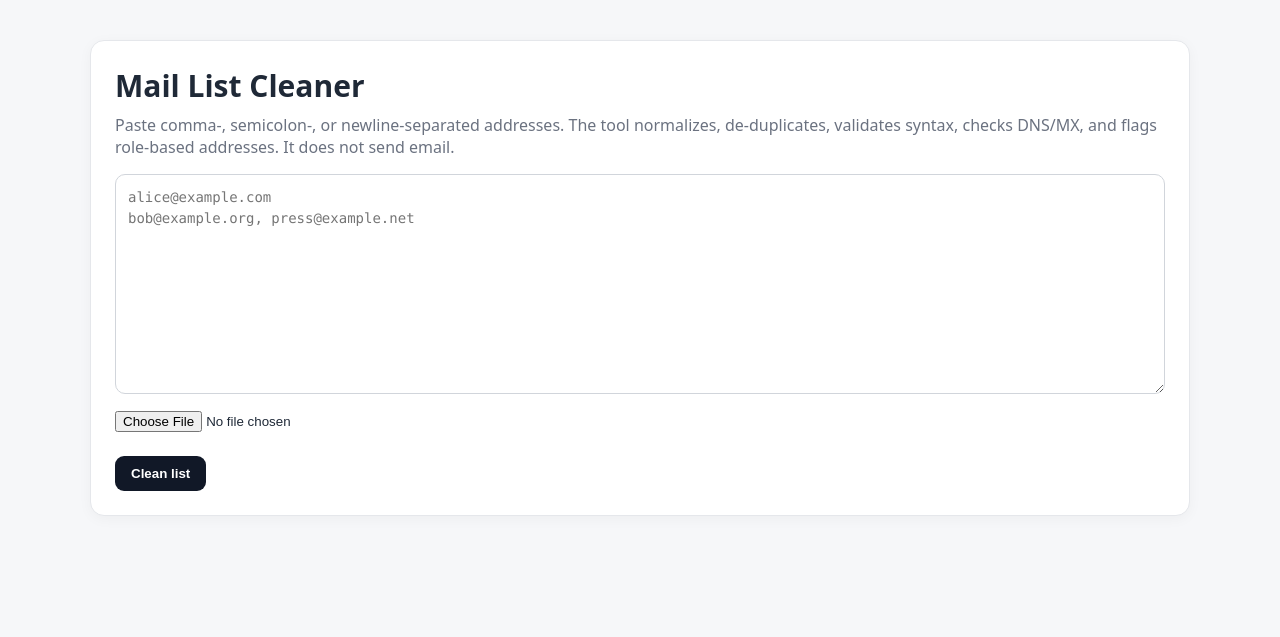
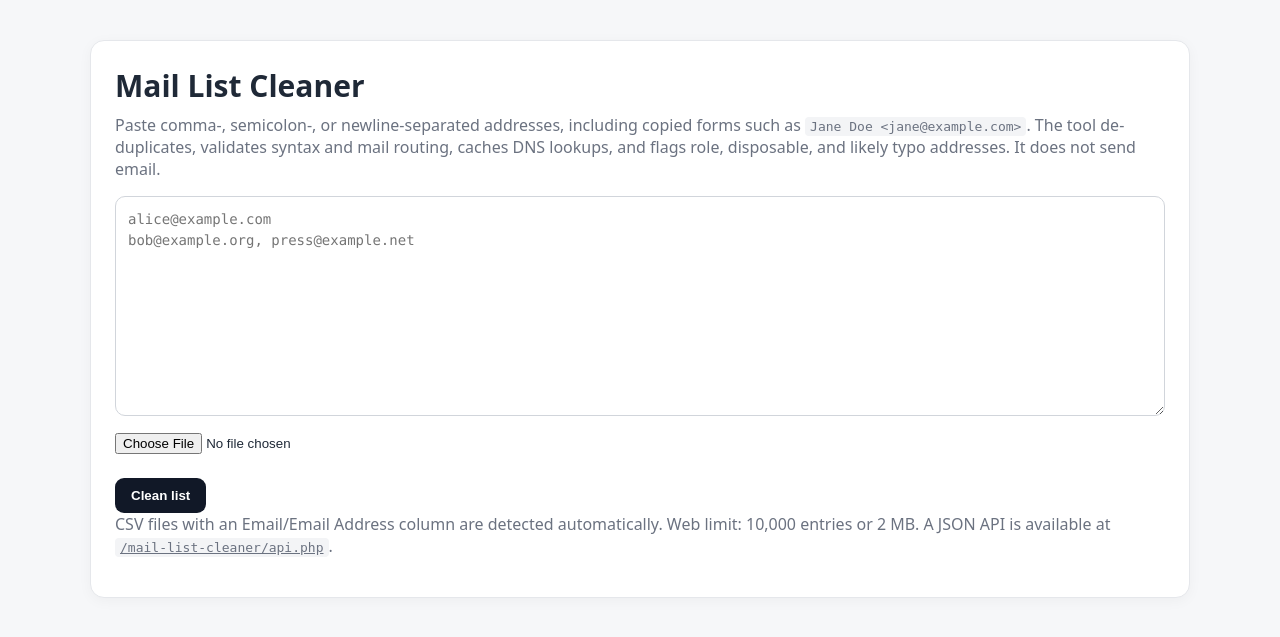
Before and after one commit to Kesehet/mediapitch, a PHP site: page /mail-list-cleaner/index.php in a window 1280 px wide. Shown: the top 637 px of the page. Run offline with PHP 8.4, Linux system fonts and the light colour scheme.

Commit message:
Upgrade mail cleaner UI and CSV handling

```diff
--- a/mail-list-cleaner/index.php
+++ b/mail-list-cleaner/index.php
@@ -4,30 +4,132 @@ declare(strict_types=1);
 
 require_once __DIR__ . '/EmailListCleaner.php';
 
+const MAIL_CLEANER_WEB_MAX_FILE_BYTES = 2097152; // 2 MiB
+const MAIL_CLEANER_WEB_MAX_EMAILS = 10000;
+
 $result = null;
 $raw = '';
 $error = '';
 
-if ($_SERVER['REQUEST_METHOD'] === 'POST') {
-    $raw = (string)($_POST['emails'] ?? '');
+function e(string $value): string
+{
+    return htmlspecialchars($value, ENT_QUOTES | ENT_SUBSTITUTE, 'UTF-8');
+}
 
-    if (isset($_FILES['email_file']) && is_array($_FILES['email_file']) && ($_FILES['email_file']['error'] ?? UPLOAD_ERR_NO_FILE) === UPLOAD_ERR_OK) {
-        $tmp = (string)($_FILES['email_file']['tmp_name'] ?? '');
-        $contents = $tmp !== '' ? @file_get_contents($tmp) : false;
-        if ($contents !== false) {
-            $raw = trim($raw . "\n" . $contents);
-        } else {
-            $error = 'Could not read the uploaded file.';
+/** @return array<int,string> */
+function splitPastedEmails(string $raw): array
+{
+    return array_values(preg_split('/[\r\n,;]+/', $raw) ?: []);
+}
+
+/** @return array<int,string> */
+function readCsvEmailCandidates(string $path, EmailListCleaner $cleaner): array
+{
+    $handle = @fopen($path, 'rb');
+    if ($handle === false) {
+        return [];
+    }
+
+    $rows = [];
+    while (($row = fgetcsv($handle)) !== false) {
+        $rows[] = $row;
+        if (count($rows) > MAIL_CLEANER_WEB_MAX_EMAILS + 1) {
+            break;
+        }
+    }
+    fclose($handle);
+
+    if ($rows === []) {
+        return [];
+    }
+
+    $emailColumn = null;
+    $header = $rows[0];
+    foreach ($header as $index => $heading) {
+        $normalized = strtolower(trim((string)$heading));
+        $normalized = str_replace(['-', '_'], ' ', $normalized);
+        if (in_array($normalized, ['email', 'e mail', 'email address', 'e mail address'], true)) {
+            $emailColumn = (int)$index;
+            break;
         }
     }
 
-    if ($raw === '' && $error === '') {
+    $candidates = [];
+    $start = $emailColumn === null ? 0 : 1;
+
+    for ($i = $start, $count = count($rows); $i < $count; $i++) {
+        $row = $rows[$i];
+
+        if ($emailColumn !== null) {
+            $candidate = $cleaner->extractAddress((string)($row[$emailColumn] ?? ''));
+            if ($candidate !== '') {
+                $candidates[] = $candidate;
+            }
+            continue;
+        }
+
+        // No recognizable email header: scan cells and keep only fields that look email-like.
+        foreach ($row as $cell) {
+            $candidate = $cleaner->extractAddress((string)$cell);
+            if ($candidate !== '' && str_contains($candidate, '@')) {
+                $candidates[] = $candidate;
+                break;
+            }
+        }
+    }
+
+    return $candidates;
+}
+
+if (($_SERVER['REQUEST_METHOD'] ?? 'GET') === 'POST') {
+    $raw = (string)($_POST['emails'] ?? '');
+
+    if (strlen($raw) > MAIL_CLEANER_WEB_MAX_FILE_BYTES) {
+        $error = 'Pasted input is too large. Please keep it under 2 MB.';
+    }
+
+    $cleaner = new EmailListCleaner();
+    $items = $error === '' ? splitPastedEmails($raw) : [];
+
+    if (
+        $error === ''
+        && isset($_FILES['email_file'])
+        && is_array($_FILES['email_file'])
+        && ($_FILES['email_file']['error'] ?? UPLOAD_ERR_NO_FILE) !== UPLOAD_ERR_NO_FILE
+    ) {
+        $uploadError = (int)($_FILES['email_file']['error'] ?? UPLOAD_ERR_NO_FILE);
+        $fileSize = (int)($_FILES['email_file']['size'] ?? 0);
+        $tmp = (string)($_FILES['email_file']['tmp_name'] ?? '');
+        $name = strtolower((string)($_FILES['email_file']['name'] ?? ''));
+
+        if ($uploadError === UPLOAD_ERR_INI_SIZE || $uploadError === UPLOAD_ERR_FORM_SIZE || $fileSize > MAIL_CLEANER_WEB_MAX_FILE_BYTES) {
+            $error = 'Uploaded file is too large. The limit is 2 MB.';
+        } elseif ($uploadError !== UPLOAD_ERR_OK || $tmp === '') {
+            $error = 'Could not read the uploaded file.';
+        } elseif (str_ends_with($name, '.csv')) {
+            $items = array_merge($items, readCsvEmailCandidates($tmp, $cleaner));
+        } else {
+            $contents = @file_get_contents($tmp);
+            if ($contents === false) {
+                $error = 'Could not read the uploaded file.';
+            } else {
+                $items = array_merge($items, splitPastedEmails($contents));
+            }
+        }
+    }
+
+    $items = array_values(array_filter($items, static fn($item): bool => trim((string)$item) !== ''));
+
+    if ($error === '' && $items === []) {
         $error = 'Paste some email addresses or upload a text/CSV file.';
     }
 
-    if ($raw !== '') {
-        $cleaner = new EmailListCleaner();
-        $result = $cleaner->clean($raw);
+    if ($error === '' && count($items) > MAIL_CLEANER_WEB_MAX_EMAILS) {
+        $error = 'This page can process up to 10,000 entries at a time. Split larger lists into batches.';
+    }
+
+    if ($error === '') {
+        $result = $cleaner->cleanItems($items);
 
         if (isset($_POST['download']) && $_POST['download'] === '1') {
             header('Content-Type: text/plain; charset=utf-8');
@@ -36,11 +138,6 @@ if ($_SERVER['REQUEST_METHOD'] === 'POST') {
             exit;
         }
     }
-}
-
-function e(string $value): string
-{
-    return htmlspecialchars($value, ENT_QUOTES | ENT_SUBSTITUTE, 'UTF-8');
 }
 ?>
 <!doctype html>
@@ -62,7 +159,7 @@ function e(string $value): string
         .actions { display: flex; gap: 10px; flex-wrap: wrap; margin-top: 12px; }
         button { border: 0; border-radius: 9px; padding: 10px 16px; cursor: pointer; font-weight: 700; background: #111827; color: #fff; }
         button.secondary { background: #e5e7eb; color: #111827; }
-        .stats { display: grid; grid-template-columns: repeat(6, minmax(100px, 1fr)); gap: 10px; }
+        .stats { display: grid; grid-template-columns: repeat(auto-fit, minmax(110px, 1fr)); gap: 10px; }
         .stat { border: 1px solid #e5e7eb; border-radius: 10px; padding: 12px; }
         .stat strong { display: block; font-size: 24px; }
         .stat span { color: #6b7280; font-size: 13px; }
@@ -73,17 +170,18 @@ function e(string $value): string
         .badge { display: inline-block; border-radius: 999px; padding: 3px 8px; font-size: 12px; font-weight: 700; }
         .clean { background: #dcfce7; color: #166534; }
         .risky { background: #fef3c7; color: #92400e; }
+        .unknown { background: #e0e7ff; color: #3730a3; }
         .invalid { background: #fee2e2; color: #991b1b; }
         .error { background: #fee2e2; color: #991b1b; border-radius: 9px; padding: 10px 12px; margin-bottom: 12px; }
         code { background: #f3f4f6; padding: 2px 5px; border-radius: 4px; }
-        @media (max-width: 800px) { .stats { grid-template-columns: repeat(2, 1fr); } }
+        a { color: inherit; }
     </style>
 </head>
 <body>
 <div class="wrap">
     <div class="card">
         <h1>Mail List Cleaner</h1>
-        <p class="muted">Paste comma-, semicolon-, or newline-separated addresses. The tool normalizes, de-duplicates, validates syntax, checks DNS/MX, and flags role-based addresses. It does not send email.</p>
+        <p class="muted">Paste comma-, semicolon-, or newline-separated addresses, including copied forms such as <code>Jane Doe &lt;jane@example.com&gt;</code>. The tool de-duplicates, validates syntax and mail routing, caches DNS lookups, and flags role, disposable, and likely typo addresses. It does not send email.</p>
 
         <?php if ($error !== ''): ?>
             <div class="error"><?= e($error) ?></div>
@@ -99,6 +197,7 @@ function e(string $value): string
                 <?php endif; ?>
             </div>
         </form>
+        <p class="muted">CSV files with an Email/Email Address column are detected automatically. Web limit: 10,000 entries or 2 MB. A JSON API is available at <a href="/mail-list-cleaner/api.php"><code>/mail-list-cleaner/api.php</code></a>.</p>
     </div>
 
     <?php if ($result !== null): ?>
@@ -116,7 +215,7 @@ function e(string $value): string
             <div class="table-wrap">
                 <table>
                     <thead>
-                    <tr><th>Email</th><th>Status</th><th>Reason</th><th>Domain</th><th>MX</th></tr>
+                    <tr><th>Email</th><th>Status</th><th>Reason</th><th>Domain</th><th>Mail routing</th></tr>
                     </thead>
                     <tbody>
                     <?php foreach ($result['rows'] as $row): ?>
@@ -125,7 +224,7 @@ function e(string $value): string
                             <td><span class="badge <?= e((string)$row['status']) ?>"><?= e(strtoupper((string)$row['status'])) ?></span></td>
                             <td><?= e((string)$row['reason']) ?></td>
                             <td><?= e((string)$row['domain']) ?></td>
-                            <td><?= $row['mx'] ? 'Yes' : 'No' ?></td>
+                            <td><?= e((string)($row['mail_routing'] ?? ($row['mx'] ? 'MX' : 'None'))) ?></td>
                         </tr>
                     <?php endforeach; ?>
                     </tbody>
@@ -136,7 +235,7 @@ function e(string $value): string
         <div class="card">
             <h2>Clean list</h2>
             <textarea readonly><?= e(implode("\n", $result['cleaned'])) ?></textarea>
-            <p class="muted">“Clean” here means syntactically valid and attached to a mail-capable domain. It does <strong>not</strong> prove that the individual mailbox exists.</p>
+            <p class="muted">“Clean” means the syntax is valid and the domain has usable mail routing with no risk flag detected. It does <strong>not</strong> prove that the individual mailbox exists. “Unknown” means the server could not make a reliable local determination.</p>
         </div>
     <?php endif; ?>
 </div>
```
